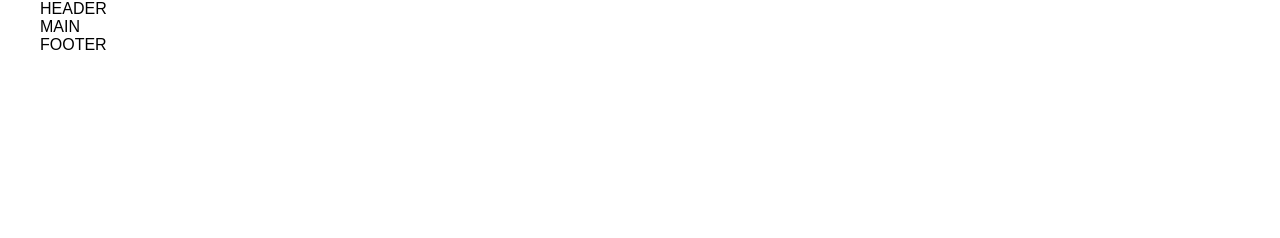
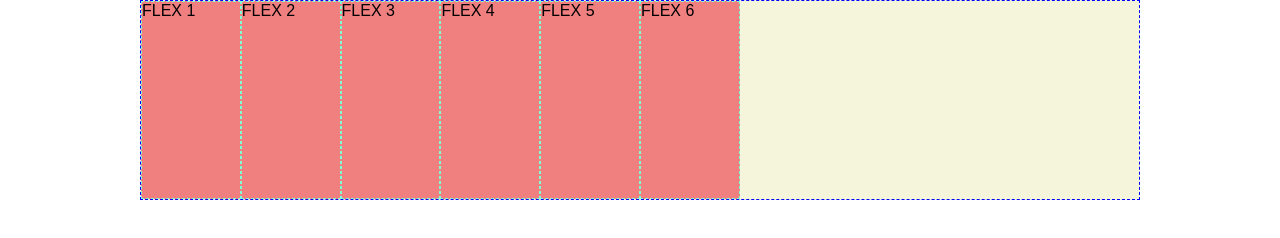
Before and after one commit to classe114-alessiovietri/08-lc-flex, a plain HTML site: page index.html in a window 1280 px wide. Drawn offline with Linux system fonts and the light colour scheme.

Commit message:
Completato LC

```diff
--- a/css/style.css
+++ b/css/style.css
@@ -15,6 +15,31 @@ html {
 }
 
 .container {
-    max-width: 1200px;
+    max-width: 1000px;
     margin: 0 auto;
 }
+
+.container-flex {
+    display: flex;
+    height: 200px;
+    flex-direction: row;
+    /* justify-content: space-between; */
+    /* align-items: center; */
+}
+
+.container-flex > * {
+    flex-basis: 10%;
+}
+
+/*
+    DEBUG
+*/
+.debug .container-flex {
+    background-color: beige;
+    border: 1px dashed blue;
+}
+
+.debug .container-flex > * {
+    background-color: lightcoral;
+    border: 1px dashed aquamarine;
+}
--- a/index.html
+++ b/index.html
@@ -8,31 +8,36 @@
         <!-- CSS -->
         <link rel="stylesheet" href="css/style.css">
     </head>
-    <body>
-
-        <!-- Inizio Header Principale -->
-        <header>
-            <div class="container">
-                HEADER
-            </div>
-        </header>
-        <!-- Fine Header Principale -->
+    <body class="debug">
 
         <!-- Inizio Main -->
         <main>
             <div class="container">
-                MAIN
+
+                <div class="container-flex">
+                    <div>
+                        FLEX 1
+                    </div>
+                    <div>
+                        FLEX 2
+                    </div>
+                    <div>
+                        FLEX 3
+                    </div>
+                    <div>
+                        FLEX 4
+                    </div>
+                    <div>
+                        FLEX 5
+                    </div>
+                    <div>
+                        FLEX 6
+                    </div>
+                </div>
+
             </div>
         </main>
         <!-- Fine Main -->
 
-        <!-- Inizio Footer Principale -->
-        <footer>
-            <div class="container">
-                FOOTER
-            </div>
-        </footer>
-        <!-- Fine Footer Principale -->
-
     </body>
 </html>
```
